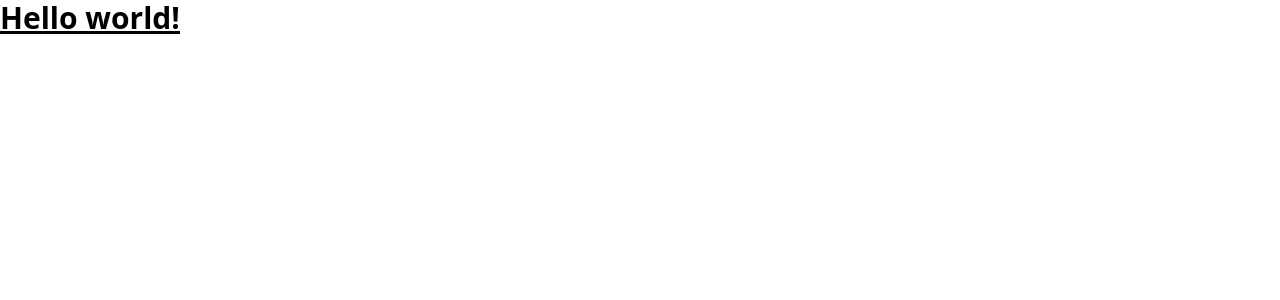
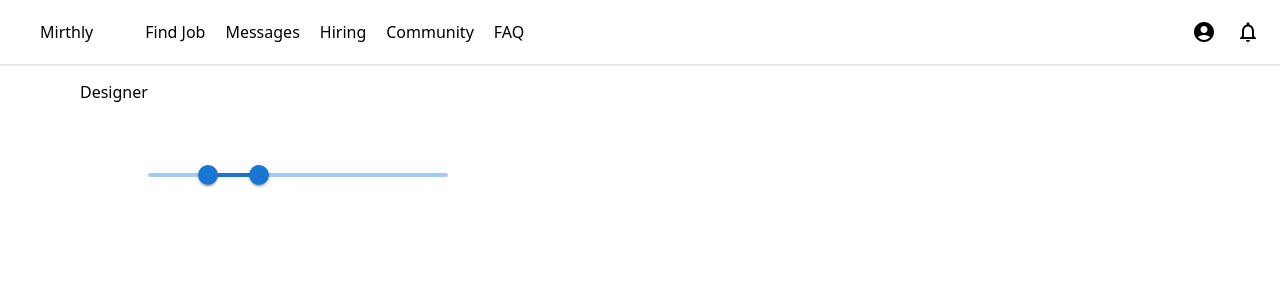
Before and after one commit to Mirthly/MirthlyHire, a React (Vite) app in the folder client/: page / in a window 1280 px wide. Shown: the top 300 px of the page. Built offline with nearby package versions, Linux system fonts and the light colour scheme.

Commit message:
Added Nav Bar

```diff
--- a/client/package.json
+++ b/client/package.json
@@ -10,6 +10,10 @@
     "preview": "vite preview"
   },
   "dependencies": {
+    "@emotion/react": "^11.11.3",
+    "@emotion/styled": "^11.11.0",
+    "@mui/icons-material": "^5.15.1",
+    "@mui/material": "^5.15.1",
     "@reduxjs/toolkit": "^2.0.1",
     "localforage": "^1.10.0",
     "match-sorter": "^6.3.1",
--- a/client/src/App.tsx
+++ b/client/src/App.tsx
@@ -1,3 +1,13 @@
-export default function App() {
-  return <h1 className="text-3xl font-bold underline">Hello world!</h1>;
-}
+import Nav from './components/Nav';
+import Specs from './components/Specs';
+
+const App = () => {
+  return (
+    <>
+      <Nav />
+      <Specs />
+    </>
+  );
+};
+
+export default App;
--- /dev/null
+++ b/client/src/components/Nav.tsx
@@ -0,0 +1,32 @@
+import AccountCircleIcon from '@mui/icons-material/AccountCircle';
+import NotificationsNoneIcon from '@mui/icons-material/NotificationsNone';
+import React from 'react';
+
+export const Nav = () => {
+  return (
+    <>
+      <div>
+        <div className='flex justify-between gap-5 border-b-2 fixed w-[100%]'>
+          <div className='flex gap-5 m-5 '>
+            <div className='flex mr-8 ml-5'>
+              <div>Mirthly</div>
+            </div>
+            <div className='flex gap-5'>
+              <div>Find Job</div>
+              <div>Messages</div>
+              <div>Hiring</div>
+              <div>Community</div>
+              <div>FAQ</div>
+            </div>
+          </div>
+          <div className='flex gap-5 m-5 '>
+            <AccountCircleIcon />
+            <NotificationsNoneIcon />
+          </div>
+        </div>
+      </div>
+    </>
+  );
+};
+
+export default Nav;
--- /dev/null
+++ b/client/src/components/Specs.tsx
@@ -0,0 +1,33 @@
+import React from 'react';
+import Slider from '@mui/material/Slider';
+import Box from '@mui/material/Box';
+
+function valuetext(value: number) {
+  return `${value}°C`;
+}
+export const Specs = () => {
+  const [value, setValue] = React.useState<number[]>([20, 37]);
+  const handleChange = (_event: Event, newValue: number | number[]) => {
+    setValue(newValue as number[]);
+  };
+  return (
+    <>
+      <div className='flex p-20'>
+        <div>Designer</div>
+        <div className='float-right mt-20 mr-20'>
+          <Box sx={{ width: 300 }}>
+            <Slider
+              getAriaLabel={() => 'Temperature range'}
+              value={value}
+              onChange={handleChange}
+              valueLabelDisplay='auto'
+              getAriaValueText={valuetext}
+            />
+          </Box>
+        </div>
+      </div>
+    </>
+  );
+};
+
+export default Specs;
```
Also changed, not shown: 1 other file (tests, documents, lock files or other folders).
